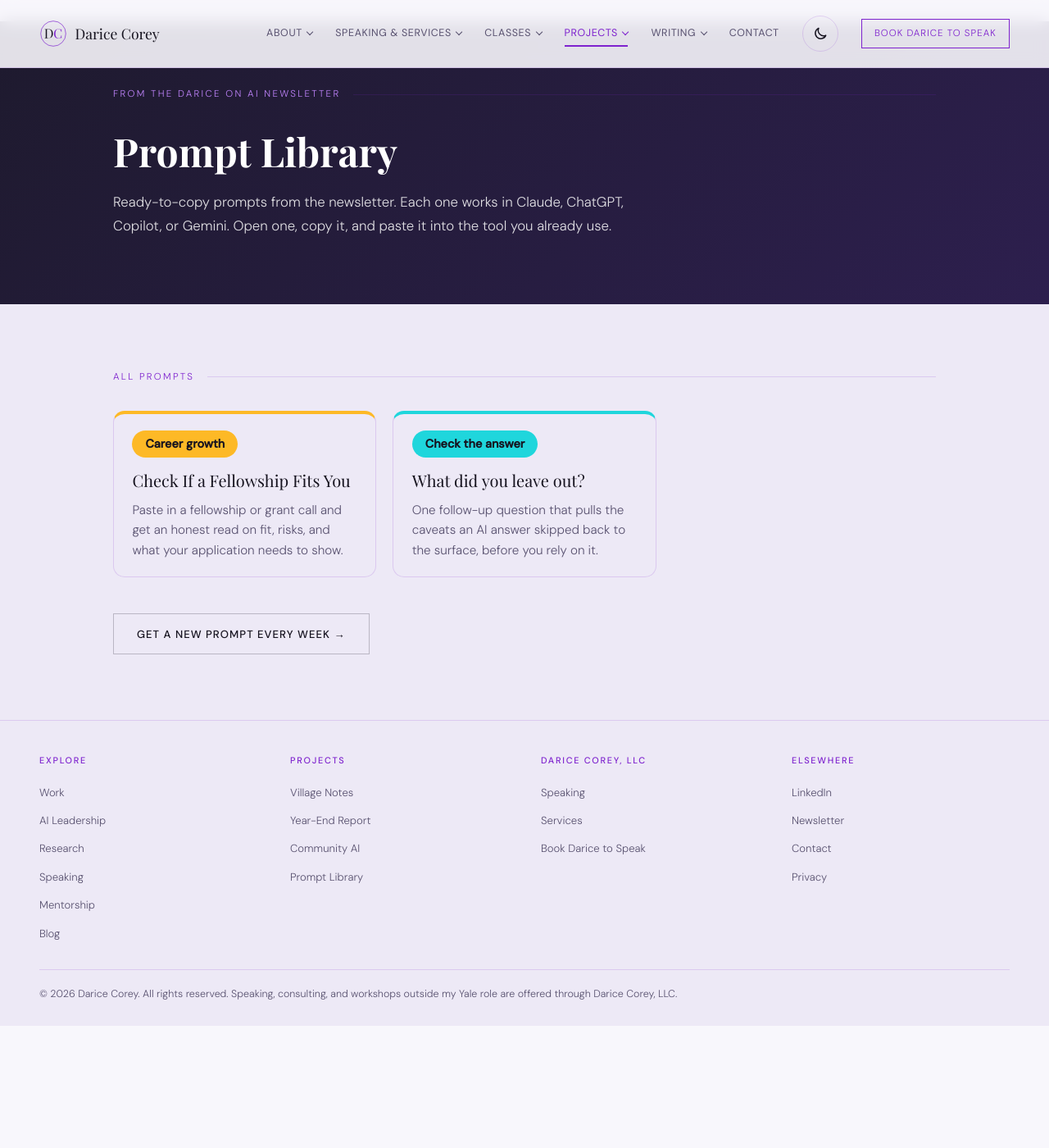
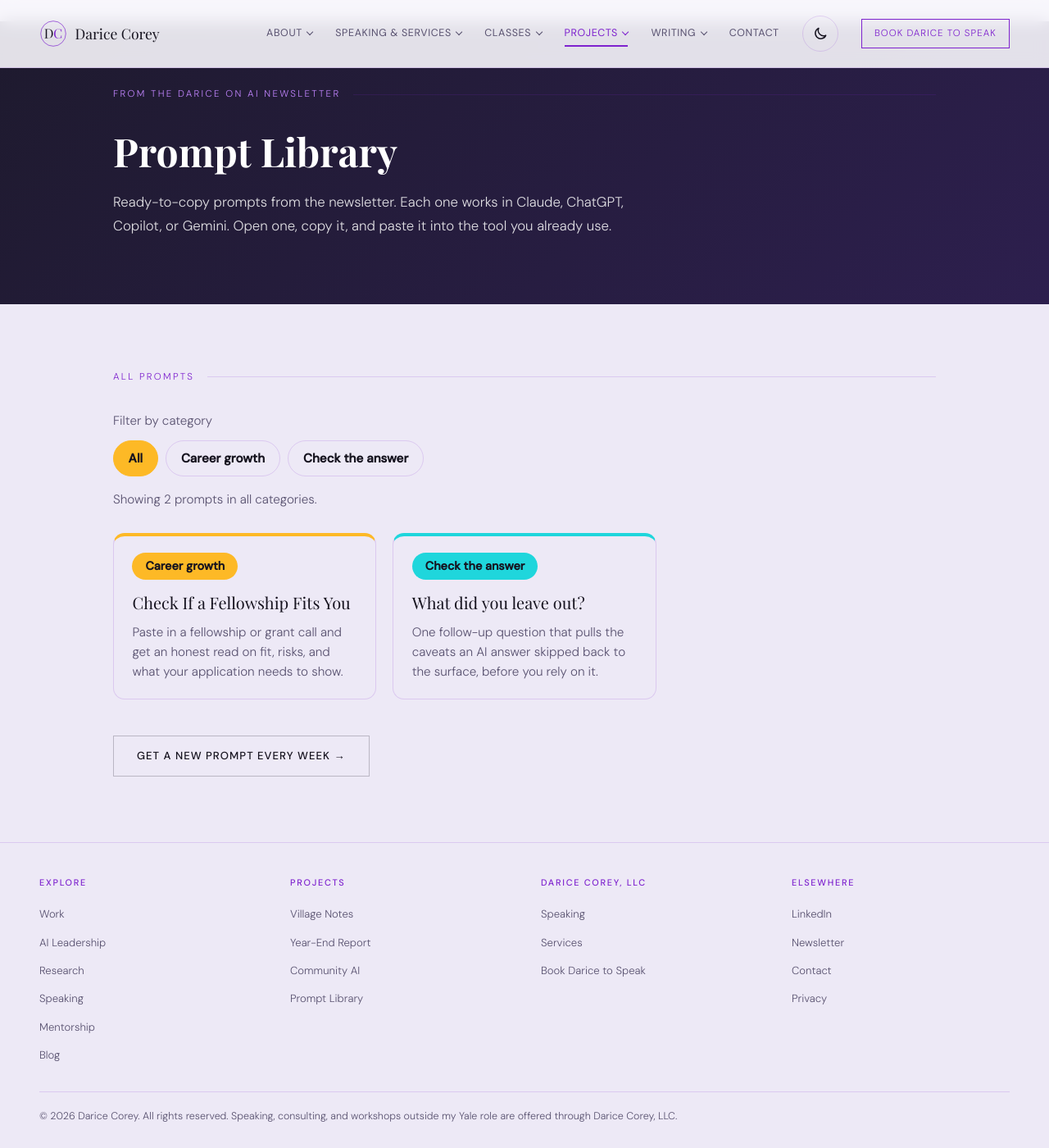
Before and after one commit to dcoreyrasm/dcoreyrasm.github.io, a Jekyll site: the page built from prompts/index.html, in a window 1280 px wide and 1400 px high, scrolled down 61 px. Shown: the whole window at 82% size. Built offline with Jekyll 4.4.1, drawn with Linux system fonts in a browser that asks for light colours; some web fonts are replaced; before the commit the page ends 1312 px from its top, so only the background shows below that.

Commit message:
Add category filter to Prompt Library
Co-Authored-By: Claude Opus 5.5 <noreply@anthropic.com>
Claude-Session: https://claude.ai/code/session_012t3sryBzSozySdaHh3yDHx

```diff
--- a/_layouts/prompt-index.html
+++ b/_layouts/prompt-index.html
@@ -45,6 +45,16 @@
     .prompt-list h3 { font-family:var(--serif); font-weight:400; font-size:1.25rem; margin:.75rem 0 .5rem; }
     .prompt-list p { color:var(--muted); font-size:.95rem; line-height:1.6; }
     .prompt-box.pop-card, .prompt-watch.pop-card, .prompt-list a.pop-card { border-top-width:4px; }
+    .prompt-filter { margin:0 0 1.75rem; }
+    .prompt-filter[hidden] { display:none; }
+    .prompt-filter-label { display:block; margin-bottom:.75rem; color:var(--muted); font-size:.95rem; }
+    .prompt-filter-list { display:flex; flex-wrap:wrap; gap:.6rem; list-style:none; padding:0; margin:0; }
+    .prompt-filter-btn { min-height:44px; padding:.55rem 1.1rem; border-radius:999px; border:1px solid var(--line); background:transparent; color:var(--cream); font-family:var(--sans); font-size:.95rem; font-weight:600; cursor:pointer; }
+    .prompt-filter-btn:hover { border-color:var(--coral); }
+    .prompt-filter-btn:focus-visible { outline:3px solid var(--pop-teal); outline-offset:2px; }
+    .prompt-filter-btn[aria-pressed="true"] { background:var(--pop-gold); border-color:var(--pop-gold); color:var(--pop-ink); }
+    .prompt-filter-count { margin:1rem 0 0; color:var(--muted); font-size:.95rem; }
+    .prompt-list li[hidden] { display:none; }
     .prompt-box.gold, .prompt-list a.gold { border-top-color:var(--pop-gold); } .prompt-list a.teal { border-top-color:var(--pop-teal); } .prompt-watch.rose, .prompt-list a.rose { border-top-color:var(--pop-rose); }
   </style>
   <!-- Microsoft Clarity -->
@@ -68,11 +78,23 @@
       <div class="container">
         <p class="section-label" id="prompts-heading">All prompts</p>
         {%- assign items = site.prompts | sort: "published_on" | reverse -%}
-        <ul class="prompt-list">
+        {%- assign categories = site.prompts | map: "category" | compact | uniq | sort -%}
+        {%- comment -%} Filter bar starts hidden; the script shows it, so without JavaScript visitors simply see every prompt. {%- endcomment -%}
+        <div class="prompt-filter" id="prompt-filter" role="group" aria-labelledby="prompt-filter-label" hidden>
+          <span class="prompt-filter-label" id="prompt-filter-label">Filter by category</span>
+          <ul class="prompt-filter-list">
+            <li><button type="button" class="prompt-filter-btn" data-filter="all" aria-pressed="true">All</button></li>
+            {%- for cat in categories %}
+            <li><button type="button" class="prompt-filter-btn" data-filter="{{ cat | slugify }}" aria-pressed="false">{{ cat }}</button></li>
+            {%- endfor %}
+          </ul>
+          <p class="prompt-filter-count" id="prompt-filter-count" aria-live="polite"></p>
+        </div>
+        <ul class="prompt-list" id="prompt-list">
           {%- assign colors = "gold,teal,rose" | split: "," -%}
           {%- for item in items %}
           {%- assign c = forloop.index0 | modulo: 3 %}
-          <li><a class="pop-card {{ colors[c] }}" href="{{ item.url }}">
+          <li data-category="{{ item.category | default: 'Prompt' | slugify }}"><a class="pop-card {{ colors[c] }}" href="{{ item.url }}">
             <span class="pop-pill {{ colors[c] }}">{{ item.category | default: "Prompt" }}</span>
             <h3>{{ item.title }}</h3>
             <p>{{ item.description }}</p>
@@ -131,6 +153,53 @@
   </footer>
 
   <script>
+    /* Category filter. Supports links like /prompts/?category=career-growth from the newsletter. */
+    (function () {
+      var bar = document.getElementById('prompt-filter');
+      var list = document.getElementById('prompt-list');
+      if (!bar || !list) return;
+      var buttons = Array.prototype.slice.call(bar.querySelectorAll('.prompt-filter-btn'));
+      var items = Array.prototype.slice.call(list.querySelectorAll('li[data-category]'));
+      var count = document.getElementById('prompt-filter-count');
+      if (buttons.length < 3) return; /* "All" plus one category: nothing to filter */
+      bar.hidden = false;
+
+      function apply(slug, updateUrl) {
+        var valid = buttons.some(function (b) { return b.getAttribute('data-filter') === slug; });
+        if (!valid) slug = 'all';
+        var shown = 0;
+        items.forEach(function (li) {
+          var match = slug === 'all' || li.getAttribute('data-category') === slug;
+          li.hidden = !match;
+          if (match) shown++;
+        });
+        var label = 'all categories';
+        buttons.forEach(function (b) {
+          var on = b.getAttribute('data-filter') === slug;
+          b.setAttribute('aria-pressed', on ? 'true' : 'false');
+          if (on && slug !== 'all') label = b.textContent;
+        });
+        if (count) count.textContent = 'Showing ' + shown + (shown === 1 ? ' prompt' : ' prompts') + ' in ' + label + '.';
+        if (updateUrl && window.history && history.replaceState) {
+          var url = new URL(location.href);
+          if (slug === 'all') url.searchParams.delete('category'); else url.searchParams.set('category', slug);
+          history.replaceState(null, '', url.pathname + url.search + url.hash);
+        }
+      }
+
+      buttons.forEach(function (b) {
+        b.addEventListener('click', function () {
+          var slug = b.getAttribute('data-filter');
+          apply(slug, true);
+          if (window.gtag) { try { gtag('event', 'prompt_filter', { category: slug }); } catch (e) {} }
+        });
+      });
+
+      var start = 'all';
+      try { start = new URLSearchParams(location.search).get('category') || 'all'; } catch (e) {}
+      apply(start, false);
+    })();
+
     (function () {
       document.querySelectorAll('.prompt-copy').forEach(function (btn) {
         btn.addEventListener('click', function () {
```
